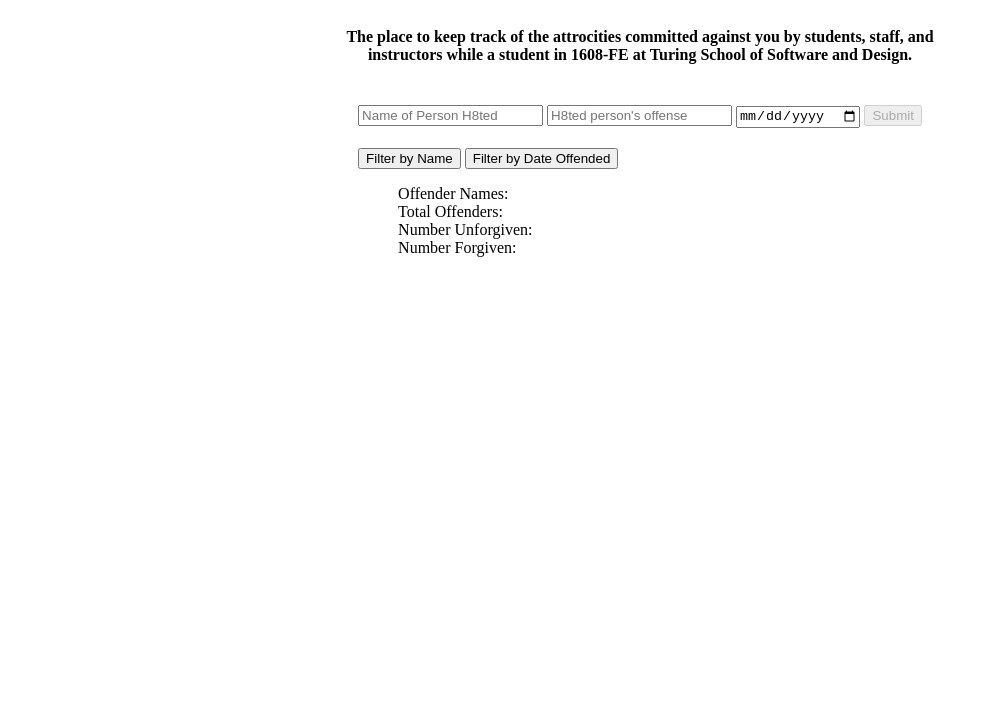
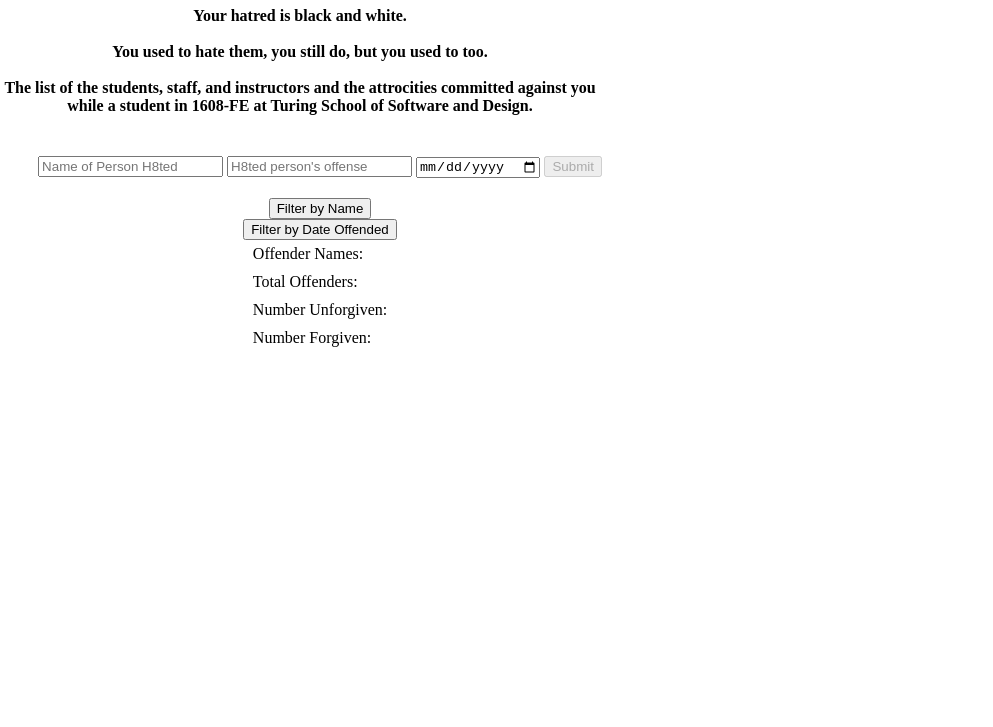
Before and after one commit to andrewLcrist/160h8, a website: page public/index.html in a window 1280 px wide. Shown: the part 73-800 px from the top of the page, without its empty margins (0-993 px from the left). Drawn offline with nearby package versions, Linux system fonts and the light colour scheme; no server answers.

Commit message:
Update styles

```diff
--- a/public/index.html
+++ b/public/index.html
@@ -6,8 +6,9 @@
     <title>160h8</title>
   </head>
   <body>
+    <div class="left">
       <h1>160h8</h1>
-    <h4>The place to keep track of the attrocities committed against you by students, staff, and instructors while a student in 1608-FE at Turing School of Software and Design.</h4>
+      <h4>Your hatred is black and white. <br/><br/> You used to hate them, you still do, but you used to too. <br/><br/>The list of the students, staff, and instructors and the attrocities committed against you while a student in 1608-FE at Turing School of Software and Design.</h4>
       <section>
         <form class="hate-form" >
           <input type="text" placeHolder="Name of Person H8ted" class="name">
@@ -17,18 +18,21 @@
         </form>
         <button type="button" name="button" class="filter-name">Filter by Name</button>
         <button type="button" name="button" class="filter-date">Filter by Date Offended</button>
-      <ul>
+        <ul class="stats-list">
           <li>Offender Names: <span class="offender-names"></span></li>
           <li>Total Offenders: <span class="total-offenders"></span></li>
           <li>Number Unforgiven: <span class="number-unforgiven"></span></li>
           <li>Number Forgiven: <span class="number-forgiven"></span></li>
         </ul>
       </section>
+    </div>
+    <div class="right">
       <div class="all-the-hatred">
         <table class="hate-table">
 
         </table>
       </div>
+    </div>
     <script src="https://ajax.googleapis.com/ajax/libs/jquery/3.1.0/jquery.min.js"></script>
     <script src="./scripts.js"></script>
   </body>
--- a/public/styles.css
+++ b/public/styles.css
@@ -1,9 +1,12 @@
 body {
   display: flex;
-  flex-direction: column;
+  flex-direction: row;
   margin: auto;
-  width: 80%;
   align-items: center;
+}
+
+h1 {
+  text-align: center;
 }
 
 h4 {
@@ -17,10 +20,17 @@
 
 li {
   list-style: none;
+  padding: 5px;
 }
 
 button:hover {
   cursor: pointer
+}
+
+section {
+  display: flex;
+  align-items: center;
+  flex-direction: column;
 }
 
 .hate-form {
@@ -31,10 +41,6 @@
   width: 80%;
 }
 
-.toggle-hatred {
-  margin: 0 0 30px 0;
-}
-
 .offender-name {
   margin: 0 0 0 15px;
 }
@@ -43,3 +49,23 @@
   border: none;
   background: none;
 }
+
+.stats-list {
+  margin: 0 auto 0 auto;
+  padding: 0;
+  display: flex;
+  flex-direction: column;
+  align-items: flex-start;
+}
+
+.left {
+  width: 50vw;
+}
+
+.right {
+  width: 350px;
+  display: flex;
+  align-items: center;
+  justify-content: center;
+  margin: auto;
+}
```
Lines whose indentation alone changed are shown as unchanged.
